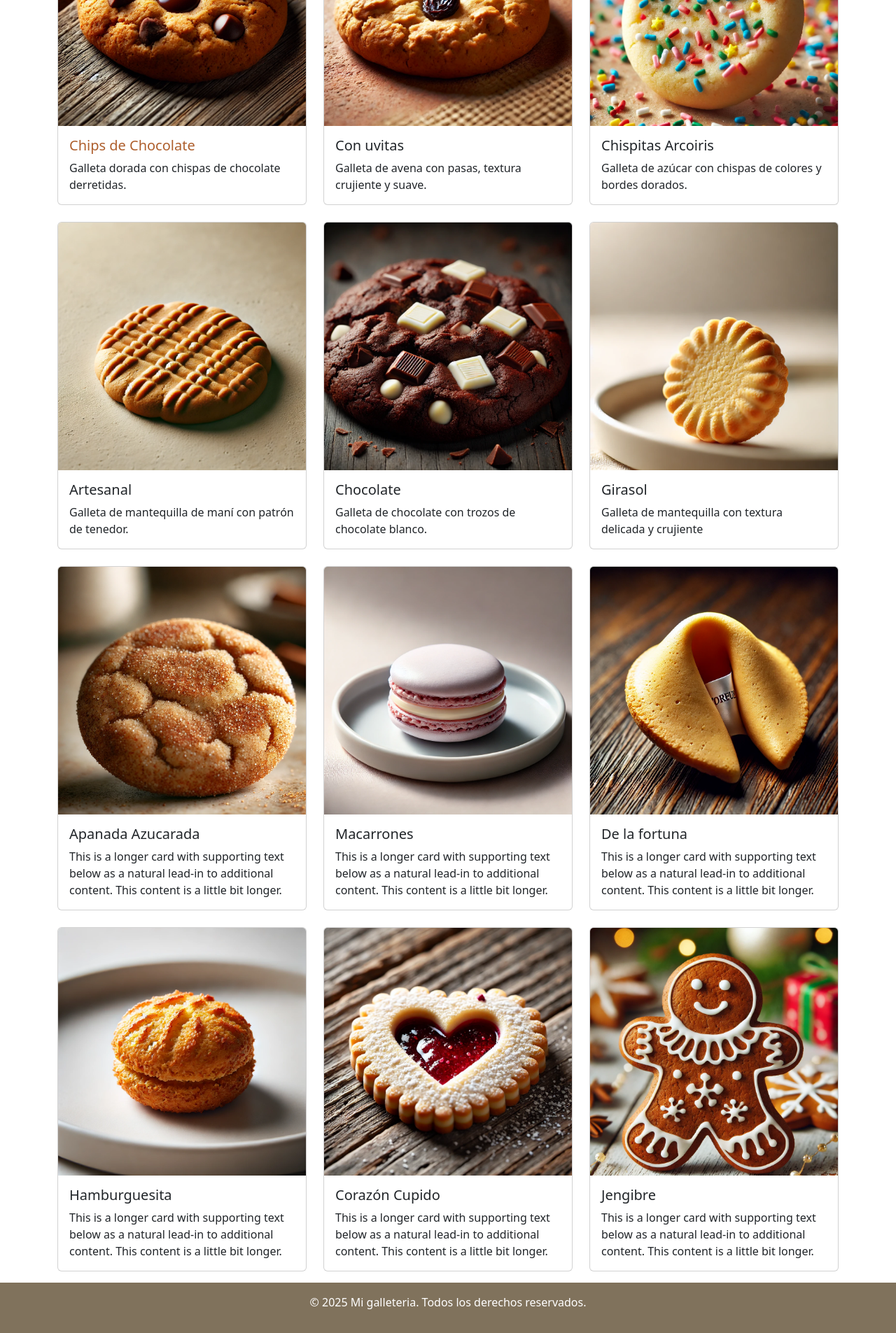
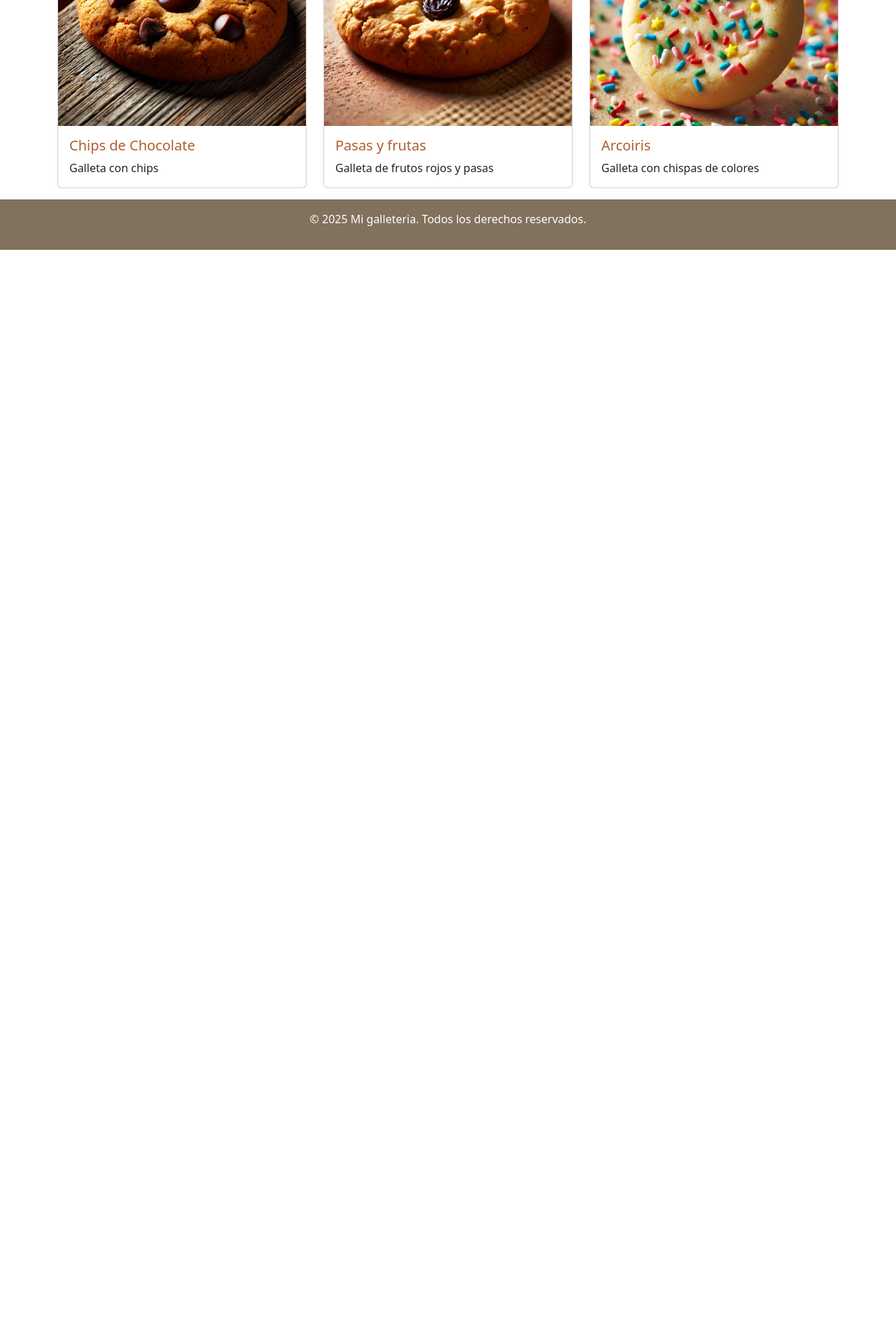
Before and after one commit to jairoserrano/TalentoTechWebApp, a Flask app: page /galletas in a window 1280 px wide. Shown: the part 379-2284 px from the top of the page at 70% size. After the commit the page ends 736 px from the top, so only its background shows below. Run offline with Flask 3, Linux system fonts and the light colour scheme; data comes from the database, SQL or seed files in the repository; both versions use the stored data as it was after the commit.

Commit message:
Adicionado el crear galleta con archivos de imagenes

```diff
--- a/app.py
+++ b/app.py
@@ -1,7 +1,7 @@
 from flask import Flask
 from flask import session
 from config import Config
-from models import db, Contacto, Usuario
+from models import db, Contacto, Usuario, Galleta
 from flask import render_template, request, redirect, url_for
 import json
 
@@ -10,9 +10,11 @@ app.secret_key = "sdhjaskdhlasd%#&%tchajksfhjkS"
 app.config.from_object(Config)
 db.init_app(app)
 
+
 @app.route("/")
 def index():
     return render_template("index.html")
+
 
 @app.route("/login", methods=["GET", "POST"])
 def login():
@@ -20,6 +22,7 @@ def login():
         user = request.form.get("user")
         password = request.form.get("password")
         usuario = Usuario.query.filter_by(user=user).first()
+        #return usuario.get_password("admin")
         if usuario is not None and usuario.validar_password(password):
             session["user"] = user
             if usuario.admin:
@@ -32,23 +35,50 @@ def login():
     else:
         return render_template("login/login.html")
 
+
 @app.route("/logout")
 def logout():
     session.clear()
     return redirect(url_for("index"))
 
+
 @app.route("/galletas")
 def galletas():
-    return render_template("galletas.html")
+    galletas = Galleta.query.all()
+    return render_template("galletas.html", galletas=galletas)
 
-@app.route("/galletas/<string:galleta>")
-def galleta(galleta):
-    return render_template("galleta.html", tipo=galleta)
+@app.route("/galletas/nueva", methods=["GET", "POST"])
+def nueva_galleta():
+    if request.method == "POST":
+        nombre = request.form.get("nombre")
+        precio = request.form.get("precio")
+        descripcion = request.form.get("descripcion")
+
+        galleta = Galleta(
+            nombre=nombre,
+            precio=precio,
+            descripcion=descripcion,
+        )
+        db.session.add(galleta)
+        db.session.commit()
+
+        request.files["imagen"].save(f"static/img/galletas/{galleta.id}.webp")
+
+        return redirect(url_for("galletas"))
+
+    return render_template("admin/nueva_galleta.html")
+
+@app.route("/galletas/<int:id>")
+def galleta(id):
+    galleta = Galleta.query.get(id)
+    return render_template("galleta.html", galleta=galleta)
+
 
 @app.route("/contacto", methods=["GET"])
 def contacto():
     mensaje = request.args.get("mensaje")
     return render_template("contacto.html", mensaje=mensaje)
+
 
 """
 Recepción de contactos para venta de productos.
@@ -69,7 +99,13 @@ def guardar_contacto():
         file.write(json.dumps(request.form.to_dict()))
 
     # Guardar en base de datos.
-    contacto = Contacto(nombre=nombre, apellidos=apellidos, email=email, telefono=telefono, ciudad=ciudad)
+    contacto = Contacto(
+        nombre=nombre,
+        apellidos=apellidos,
+        email=email,
+        telefono=telefono,
+        ciudad=ciudad,
+    )
     db.session.add(contacto)
     db.session.commit()
 
@@ -83,6 +119,7 @@ def setup():
         db.create_all()
     return "Base de datos creada correctamente."
 
+
 @app.route("/perfil", methods=["GET", "POST"])
 def perfil():
     if request.method == "POST":
@@ -95,13 +132,14 @@ def perfil():
 
 @app.route("/database/contactos")
 def database_contactos():
-    #contactos = Contacto.query.all()
+    # contactos = Contacto.query.all()
     contactos = Contacto.query.filter_by(borrado=False).all()
     return render_template("admin/contactos.html", contactos=contactos)
 
+
 @app.route("/database/contactos/papelera")
 def database_contactos_papelera():
-    #contactos = Contacto.query.all()
+    # contactos = Contacto.query.all()
     contactos = Contacto.query.filter_by(borrado=True).all()
     return render_template("admin/contactos.html", contactos=contactos, papelera=True)
 
@@ -113,7 +151,8 @@ def restaurar_contacto(id):
     db.session.commit()
     return redirect(url_for("database_contactos"))
 
-@app.route("/database/contactos/editar/<int:id>", methods=["GET","POST"])
+
+@app.route("/database/contactos/editar/<int:id>", methods=["GET", "POST"])
 def editar_contacto(id):
     if request.method == "POST":
         contacto = Contacto.query.get(id)
@@ -128,14 +167,16 @@ def editar_contacto(id):
         contacto = Contacto.query.get(id)
         return render_template("admin/editar_contacto.html", contacto=contacto)
 
+
 @app.route("/database/contactos/eliminar/<int:id>", methods=["GET"])
 def eliminar_contacto(id):
     contacto = Contacto.query.get(id)
     contacto.borrado = True
     db.session.commit()
-    #db.session.delete(contacto)
-    #db.session.commit()
+    # db.session.delete(contacto)
+    # db.session.commit()
     return redirect(url_for("database_contactos"))
+
 
 """
 Ruta para mostrar los contactos guardados.
@@ -154,12 +195,13 @@ def admin_contactos():
                 "apellidos": datos[1],
                 "email": datos[2],
                 "telefono": datos[3],
-                "ciudad": datos[4]
+                "ciudad": datos[4],
             }
             # Agregar el contacto a la lista de contactos.
             contactos.append(contacto)
 
     return render_template("admin/contactos.html", contactos=contactos)
 
+
 if __name__ == "__main__":
     app.run(debug=True)
--- /dev/null
+++ b/database/231472398431.json
@@ -0,0 +1 @@
+{"nombre": "Juan Manuel", "apellidos": "Gomez", "email": "jmgomez@utb.edu.co", "ciudad": "Cartagena", "telefono": "231472398431", "aceptar": "si"}
--- a/database/contactos.txt
+++ b/database/contactos.txt
@@ -102,3 +102,5 @@ Juan,Perez,juan@perez.com,23453245634,CartagoJuan,Perez,jpere@utb.edu.co,3003345
 Juana,De Arco,jdearco@utb.edu.co,3003074187,Cartagena
 Juan Camilo,Perez,juan@perez.com,342342342,Cartagena
 Juan Camilo,Perez Gonzalez,juan@perez.com,897263578238,Cartagena
+Juan Manuel,Gomez,jmgomez@utb.edu.co,231472398431,Cartagena
+Juan Manuel,Gomez,jmgomez@utb.edu.co,231472398431,Cartagena
--- a/templates/contacto.html
+++ b/templates/contacto.html
@@ -56,7 +56,7 @@
       </div>
       <div class="col-md-6">
             <label for="validationCustom05" class="form-label">Teléfono</label>
-            <input name="telefono" type="number" class="form-control" id="validationCustom05" required>
+            <input name="telefono" type="phone" class="form-control" id="validationCustom05" required>
             <div class="invalid-feedback">
                   Falta el número de teléfono.
             </div>
--- a/templates/galletas.html
+++ b/templates/galletas.html
@@ -3,114 +3,25 @@
 {% block content %}
 
       <h3>Nuestro surtido de galletas.</h3>
+      {% if session["admin"] %}
+      <a href="{{ url_for('nueva_galleta')}}" class="link-primary link-offset-2 link-underline-opacity-0 link-underline-opacity-0-hover">Nueva Galleta</a>
+      {% endif %}
+
+      {% if galletas|length == 0 %}
+      <p>No hay galletas en el inventario.</p>
+      {% endif %}
+
       <div class="row row-cols-1 row-cols-md-3 g-4">
+        {% for galleta in galletas %}
         <div class="col">
           <div class="card h-100">
-            <img src="{{ url_for('static', filename='img/galleta_t01.webp') }}" class="card-img-top" alt="...">
+            <img src="{{ url_for('static', filename='img/galletas/' + galleta.get_nombre_archivo()) }}" class="card-img-top" alt="...">
             <div class="card-body">
-              <h5 class="card-title"><a class="link-primary link-offset-2 link-underline-opacity-0 link-underline-opacity-0-hover" href="/galletas/t01">Chips de Chocolate</a></h5>
-              <p class="card-text">Galleta dorada con chispas de chocolate derretidas.</p>
+              <h5 class="card-title"><a class="link-primary link-offset-2 link-underline-opacity-0 link-underline-opacity-0-hover" href="/galletas/{{galleta.id}}">{{ galleta.nombre }}</a></h5>
+              <p class="card-text">{{ galleta.descripcion }}</p>
             </div>
           </div>
         </div>
-        <div class="col">
-          <div class="card h-100">
-            <img src="{{ url_for('static', filename='img/galleta_t02.webp') }}" class="card-img-top" alt="...">
-            <div class="card-body">
-              <h5 class="card-title">Con uvitas</h5>
-              <p class="card-text">Galleta de avena con pasas, textura crujiente y suave.</p>
-            </div>
-          </div>
-        </div>
-        <div class="col">
-          <div class="card h-100">
-            <img src="{{ url_for('static', filename='img/galleta_t03.webp') }}" class="card-img-top" alt="...">
-            <div class="card-body">
-              <h5 class="card-title">Chispitas Arcoiris</h5>
-              <p class="card-text">Galleta de azúcar con chispas de colores y bordes dorados.</p>
-            </div>
-          </div>
-        </div>
-        <div class="col">
-          <div class="card h-100">
-            <img src="{{ url_for('static', filename='img/galleta_t04.webp') }}" class="card-img-top" alt="...">
-            <div class="card-body">
-              <h5 class="card-title">Artesanal</h5>
-              <p class="card-text">Galleta de mantequilla de maní con patrón de tenedor.</p>
-            </div>
-          </div>
-        </div>
-        <div class="col">
-          <div class="card h-100">
-            <img src="{{ url_for('static', filename='img/galleta_t05.webp') }}" class="card-img-top" alt="...">
-            <div class="card-body">
-              <h5 class="card-title">Chocolate</h5>
-              <p class="card-text">Galleta de chocolate con trozos de chocolate blanco.</p>
-            </div>
-          </div>
-        </div>
-        <div class="col">
-          <div class="card h-100">
-            <img src="{{ url_for('static', filename='img/galleta_t06.webp') }}" class="card-img-top" alt="...">
-            <div class="card-body">
-              <h5 class="card-title">Girasol</h5>
-              <p class="card-text">Galleta de mantequilla con textura delicada y crujiente</p>
-            </div>
-          </div>
-        </div>
-        <div class="col">
-          <div class="card h-100">
-            <img src="{{ url_for('static', filename='img/galleta_t07.webp') }}" class="card-img-top" alt="...">
-            <div class="card-body">
-              <h5 class="card-title">Apanada Azucarada</h5>
-              <p class="card-text">This is a longer card with supporting text below as a natural lead-in to additional content. This content is a little bit longer.</p>
-            </div>
-          </div>
-        </div>
-        <div class="col">
-          <div class="card h-100">
-            <img src="{{ url_for('static', filename='img/galleta_t08.webp') }}" class="card-img-top" alt="...">
-            <div class="card-body">
-              <h5 class="card-title">Macarrones</h5>
-              <p class="card-text">This is a longer card with supporting text below as a natural lead-in to additional content. This content is a little bit longer.</p>
-            </div>
-          </div>
-        </div>
-        <div class="col">
-          <div class="card h-100">
-            <img src="{{ url_for('static', filename='img/galleta_t09.webp') }}" class="card-img-top" alt="...">
-            <div class="card-body">
-              <h5 class="card-title">De la fortuna</h5>
-              <p class="card-text">This is a longer card with supporting text below as a natural lead-in to additional content. This content is a little bit longer.</p>
-            </div>
-          </div>
-        </div>
-        <div class="col">
-          <div class="card h-100">
-            <img src="{{ url_for('static', filename='img/galleta_t10.webp') }}" class="card-img-top" alt="...">
-            <div class="card-body">
-              <h5 class="card-title">Hamburguesita</h5>
-              <p class="card-text">This is a longer card with supporting text below as a natural lead-in to additional content. This content is a little bit longer.</p>
-            </div>
-          </div>
-        </div>
-        <div class="col">
-          <div class="card h-100">
-            <img src="{{ url_for('static', filename='img/galleta_t11.webp') }}" class="card-img-top" alt="...">
-            <div class="card-body">
-              <h5 class="card-title">Corazón Cupido</h5>
-              <p class="card-text">This is a longer card with supporting text below as a natural lead-in to additional content. This content is a little bit longer.</p>
-            </div>
-          </div>
-        </div>
-        <div class="col">
-          <div class="card h-100">
-            <img src="{{ url_for('static', filename='img/galleta_t12.webp') }}" class="card-img-top" alt="...">
-            <div class="card-body">
-              <h5 class="card-title">Jengibre</h5>
-              <p class="card-text">This is a longer card with supporting text below as a natural lead-in to additional content. This content is a little bit longer.</p>
-            </div>
-          </div>
-        </div>
+        {% endfor %}
       </div>
 {% endblock %}
```
Also changed, not shown: models.py (+13 -0 lines), templates/admin/nueva_galleta.html (added, +40 -0 lines), templates/galleta.html (+4 -7 lines), database/database.db, static/img/galletas/1.webp (added), static/img/galletas/2.webp (added), static/img/galletas/3.webp (added), 1 other file.
